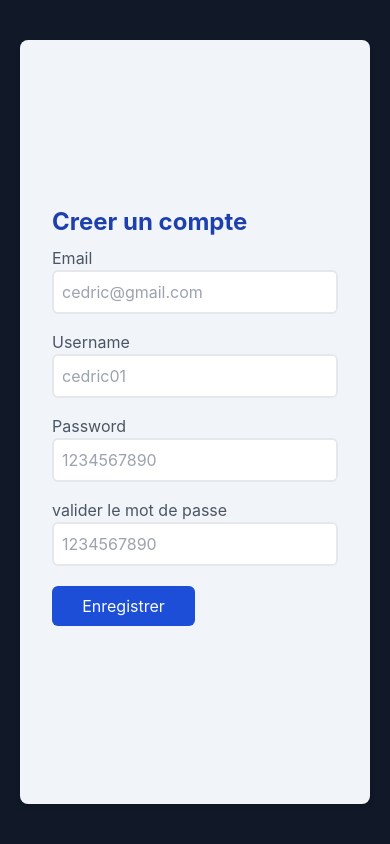
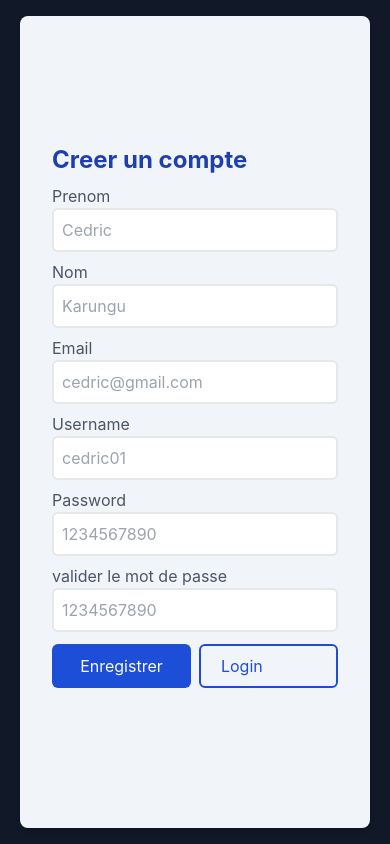
Before and after one commit to Cedric921/-dga-chat-mearn-socket-frontend, a Next.js app: page /auth/signup in a window 390 px wide. Built offline with nearby package versions, Linux system fonts and the light colour scheme.

Commit message:
feat: add home page style

```diff
--- a/package.json
+++ b/package.json
@@ -17,6 +17,7 @@
     "next": "12",
     "react": "18.2.0",
     "react-dom": "18.2.0",
+    "react-icons": "^4.6.0",
     "react-redux": "^8.0.4",
     "react-toastify": "9.0.8",
     "typescript": "4.8.4"
--- a/pages/auth/login/index.tsx
+++ b/pages/auth/login/index.tsx
@@ -30,7 +30,7 @@ const loginPage: NextPage = () => {
 	useEffect(() => {
 		if (isError) toast.error(errorMessage);
 		if (user || isSuccess) {
-			toast.success(`Login as ${user.name}`);
+			toast.success(`Login as ${user.name} ${user.lastname}`);
 			router.push('/');
 		}
 	}, [isSuccess, isError]);
@@ -63,9 +63,15 @@ const loginPage: NextPage = () => {
 									onChange={handleChange}
 								/>
 							</div>
-							<div className='my-3 flex flex-col justify-center '>
+							<div className='my-3 flex gap-2  justify-center '>
 								<button className='bg-blue-700 py-2 px-5 rounded-md text-slate-50 w-3/6'>
 									Connexion
+								</button>
+								<button
+									className='flex md:hidden border-blue-700 py-2 px-5 rounded-md text-blue-700 w-3/6 bg-slate-100 border-2'
+									onClick={() => router.push('/auth/signup')}
+								>
+									creer un compte
 								</button>
 							</div>
 						</form>
--- a/pages/auth/signup/index.tsx
+++ b/pages/auth/signup/index.tsx
@@ -3,34 +3,63 @@
 import { NextPage } from 'next';
 import React, { useState } from 'react';
 import { useRouter } from 'next/router';
+import { useDispatch, useSelector } from 'react-redux';
+import { register } from '../../../services/features/auth/authSlice';
+import { AppDispatch } from '../../../services/store';
 
 const signup: NextPage = () => {
 	const [userInput, setUserInput] = useState({
 		email: '',
 		username: '',
 		password: '',
+		name: '',
+		lastname: '',
 	});
 	const router = useRouter();
+	const dispatch = useDispatch<AppDispatch>();
 
 	const handleChange = (e: any) => {
 		setUserInput({ ...userInput, [e.target.name]: e.target.value });
 	};
 	const handleSubmit = (e: any) => {
 		e.preventDefault();
-		console.log(userInput);
+		dispatch(register(userInput));
 	};
 	return (
 		<div className='h-screen w-screen bg-gray-900'>
-			<div className='relative container  mx-auto h-screen flex items-center justify-center  py-10 px-5'>
+			<div className='relative container  mx-auto h-screen flex items-center justify-center  py-4 px-5'>
 				<div className=' w-full h-full flex  flex-col-reverse md:flex-row  rounded-md box-border shadow-md'>
 					<div className='w-full md:w-1/2 h-full bg-slate-100 flex flex-col justify-center p-8 sm:px-10 lg:px-20  rounded-lg md:rounded-none md:rounded-l-lg box-border text-gray-600'>
+						<form onClick={handleSubmit}>
 							<h2 className='text-2xl font-bold text-blue-800'>
 								Creer un compte
 							</h2>
 							<div className='my-2 flex flex-col justify-center'>
+								<label htmlFor='name'>Prenom</label>
+								<input
+									type='text'
+									name='name'
+									id='name'
+									placeholder='Cedric'
+									className='p-2 border-2 rounded-md'
+									onChange={handleChange}
+								/>
+							</div>
+							<div className='my-2 flex flex-col justify-center'>
+								<label htmlFor='lastname'>Nom</label>
+								<input
+									type='text'
+									name='lastname'
+									id='lastname'
+									placeholder='Karungu'
+									className='p-2 border-2 rounded-md'
+									onChange={handleChange}
+								/>
+							</div>
+							<div className='my-2 flex flex-col justify-center'>
 								<label htmlFor='email'>Email</label>
 								<input
-								type='text'
+									type='email'
 									name='email'
 									id='email'
 									placeholder='cedric@gmail.com'
@@ -71,11 +100,18 @@ const signup: NextPage = () => {
 									onChange={handleChange}
 								/>
 							</div>
-						<div className='my-3 flex flex-col justify-center '>
+							<div className='my-3 flex gap-2 justify-center '>
 								<button className='bg-blue-700 py-2 px-5 rounded-md text-slate-50 w-3/6'>
 									Enregistrer
 								</button>
+								<button
+									className='flex md:hidden border-blue-700 py-2 px-5 rounded-md text-blue-700 w-3/6 text-center bg-slate-100 border-2'
+									onClick={() => router.push('/auth/login')}
+								>
+									Login
+								</button>
 							</div>
+						</form>
 					</div>
 					<div className='hidden md:flex flex-col w-full md:w-1/2 bg-blue-900  justify-center items-center rounded-r-lg p-20'>
 						<h2 className='text-4xl text-slate-50 font-bold'>Crypto chat</h2>
--- a/pages/index.tsx
+++ b/pages/index.tsx
@@ -4,7 +4,7 @@ import Head from 'next/head';
 import { useRouter } from 'next/router';
 import styles from '../styles/Home.module.css';
 import { useDispatch, useSelector } from 'react-redux';
-import { login, register } from '../services/features/auth/authSlice';
+import { logout } from '../services/features/auth/authSlice';
 import { getUsers } from '../services/features/messages/messageSlice';
 import { useEffect } from 'react';
 import { AppDispatch } from '../services/store';
@@ -14,14 +14,18 @@ export default function Home() {
 	const dispatch = useDispatch<AppDispatch>();
 	const { user } = useSelector((state: any) => state.auth);
 	const { messages, users } = useSelector((state: any) => state.messages);
+
 	useEffect(() => {
 		if (!user) router.push('/auth/login');
 		if (user) dispatch(getUsers(user.token));
 	}, [user, dispatch]);
 
-	// useEffect(() => {
-	// 	dispatch(getUsers(user.token));
-	// }, [user]);
+	const logoutUser = () => {
+		dispatch(logout());
+		router.replace('/auth/login');
+	};
+
+	useEffect(() => {}, [user]);
 
 	return (
 		<div className={styles.container}>
@@ -30,16 +34,62 @@ export default function Home() {
 				<meta name='description' content='Generated by create next app' />
 				<link rel='icon' href='/favicon.ico' />
 			</Head>
-			<main>
-				<h2>{/* Hello {user && user.lastname} {user && user.name} */}</h2>
-				{users ? (
-					<>
-						{users &&
-							users.map((user: any) => <p key={user.id}>{user.name}</p>)}
-					</>
-				) : (
-					<p>No user found</p>
-				)}
+			<main className='fixed top-0 bottom-0 left-0 right-0 bg-blue-900 flex flex-column '>
+				{/* aside for user and rooms */}
+				<aside className='relative w-20 bg-gray-900 p-2 text-white'>
+					<div className='profile w-full h-12 bg-slate-100 rounded-xl'></div>
+					<p className='text-center text-xs'>{user && user.name}</p>
+					<button
+						className='absolute bottom-2 left-2 w-12 h-12 bg-slate-100 hover:bg-blue-800 hover:text-white duration-700 animate-bounce rounded-xl text-blue-900 flex items-center justify-center'
+						onClick={logoutUser}
+					>
+						log
+					</button>
+				</aside>
+
+				{/* aside for users */}
+				<div className=' top-2 bottom-2 left-20 w-80 bg-slate-800 rounded-xl p-2 pt-4 mx-4 my-2'>
+					<form className='w-full'>
+						<input
+							type='text'
+							name='search'
+							className='w-full rounded-md p-2'
+							placeholder='Chercher un membre'
+						/>
+					</form>
+					<div className='users h-full'>
+						{users ? (
+							<div className='h-full '>
+								{users.map((user: any) => (
+									<div className=' my-2 p-2 rounded text-white flex flex-row items-center hover:bg-blue-800 duration-700 hover:animate-pulse border-b-indigo-800'>
+										<div className='profile-img w-10 h-10 bg-slate-50 mr-2 rounded-full'></div>
+										<div>
+											<h3 className='text-md'>
+												<span>{user.name}</span> <span>{user.lastname}</span>
+											</h3>
+											<h5 className='text-xs text-blue-400'>
+												@{user.username}
+											</h5>
+										</div>
+									</div>
+								))}
+							</div>
+						) : (
+							<p>Les autres memebres ne sont pas disponibles</p>
+						)}
+					</div>
+				</div>
+
+				{/* Main messages */}
+				<div className=' top-2 bottom-2 left-20 w-full bg-gray-900 rounded-xl p-4 ml-0 mr-2 my-2 flex flex-col items-center justify-center'>
+					<h2 className='text-3xl text-slate-100 font-extrabold m-2'>
+						Welcome <span className='text-blue-900'>{user && user?.name}</span>{' '}
+						<span className='text-blue-900'>{user && user?.lastname}</span>
+					</h2>
+					<p className='text-slate-50'>
+						Select please one contact to start a chat{' '}
+					</p>
+				</div>
 			</main>
 		</div>
 	);
--- a/services/features/auth/authSlice.ts
+++ b/services/features/auth/authSlice.ts
@@ -56,11 +56,18 @@ export const register = createAsyncThunk(
 	}
 );
 
+export const logout = createAsyncThunk('auth/logout', async () => {
+	localStorage.removeItem('chat-gda-user');
+	return await authService.logout();
+});
+
 const authSlice = createSlice({
 	name: 'auth',
 	initialState,
 	reducers: {
-		reset: () => initialState,
+		reset: () => {
+			return initialState;
+		},
 	},
 	extraReducers: (builder) => {
 		builder
@@ -99,6 +106,9 @@ const authSlice = createSlice({
 				state.user = null;
 				state.isError = true;
 				state.errorMessage = action.payload as string;
+			})
+			.addCase(logout.fulfilled, (state) => {
+				state.user = null;
 			});
 	},
 });
```
Also changed, not shown: 1 other file (tests, documents, lock files or other folders). Lines whose indentation alone changed are shown as unchanged.
